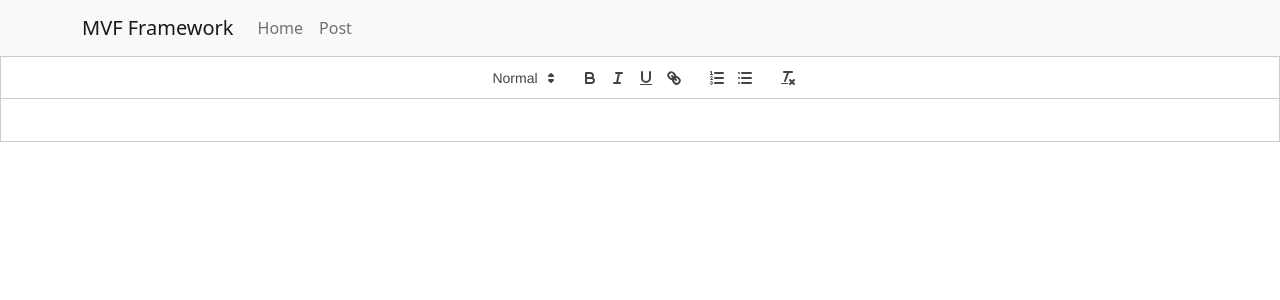
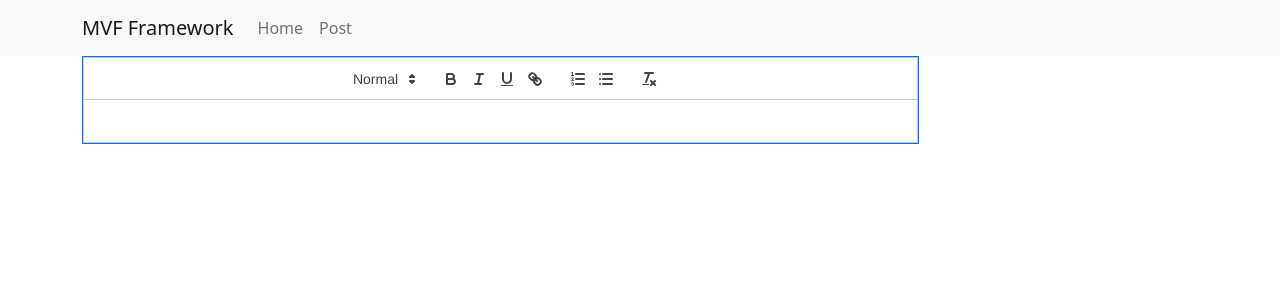
Before and after one commit to patatoes1235/hackillinois2023, a React (Create React App) app in the folder mvf/: page / in a window 1280 px wide. Shown: the top 300 px of the page. Built offline with nearby package versions, Linux system fonts and the light colour scheme.

Commit message:
add formatting to textbox

```diff
--- a/mvf/src/components/textbox.js
+++ b/mvf/src/components/textbox.js
@@ -3,7 +3,11 @@ import 'react-quill/dist/quill.snow.css'
 
 function Textbox() {
 	return (
-		<ReactQuill theme="snow" class/>
+		<div class="container w-100">
+			<div class="col w-75 border border-primary justify-content-center">
+				<ReactQuill theme="snow" />
+			</div>
+		</div>
 	);
 }
 
```
